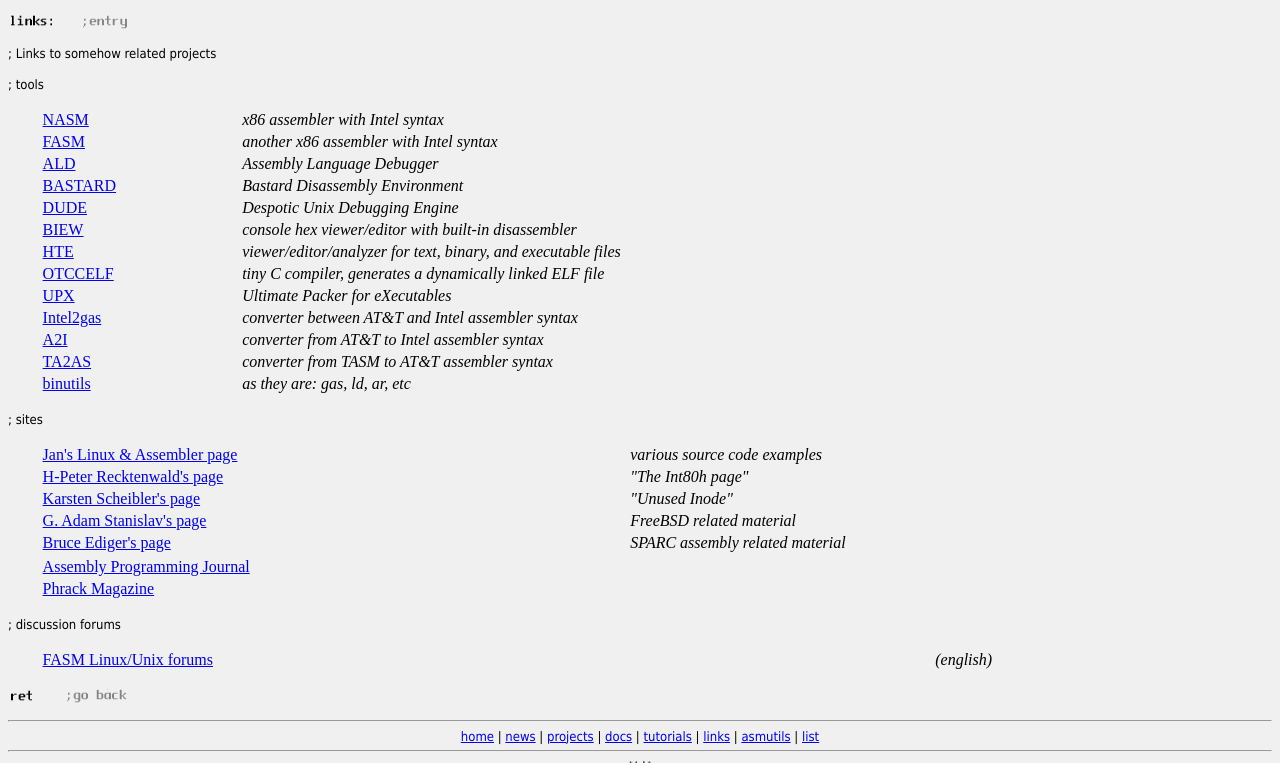
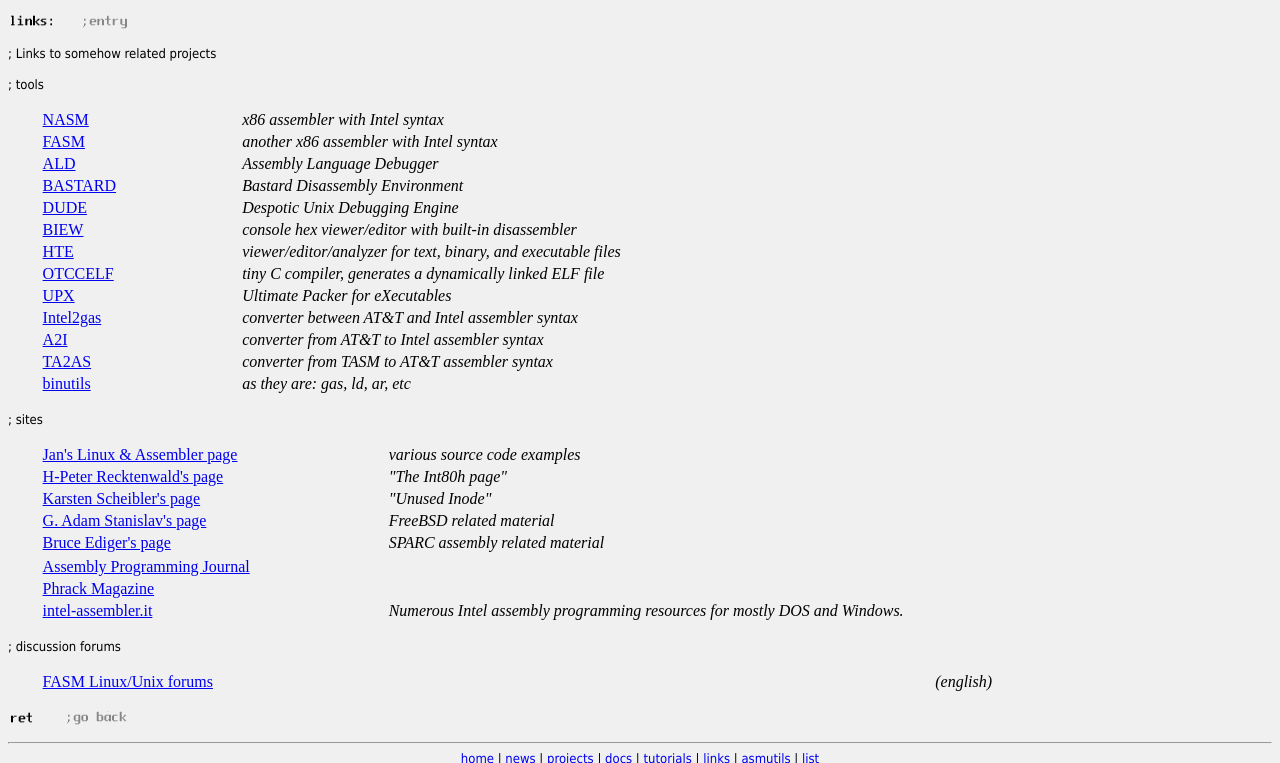
Before and after one commit to svn2github/Linux-Assembly-HOWTO, a plain HTML site: page htdocs/resources.html in a window 1280 px wide. Shown: the part 2037-2800 px from the top of the page. Drawn offline with Linux system fonts and the light colour scheme.

Commit message:
added link to intel-assembler.it
git-svn-id: https://svn.code.sf.net/p/asm/svn@18 1c43d60b-6f94-448c-9bc2-375031170263

```diff
--- a/htdocs/resources.html
+++ b/htdocs/resources.html
@@ -68,7 +68,7 @@
 			</tr>
 			-->
 			<tr>
-				<td><a https://sites.google.com/site/e3editor/</a></td>
+				<td><a href=https://sites.google.com/site/e3editor/>e3editor</a></td>
 				<td>WordStar-like text editor</td>
 				<td>IA32</td>
 				<td>Linux, *BSD, AtheOS, BeOS, Win32</td>
@@ -617,6 +617,9 @@
 				<td><a href=http://phrack.org>Phrack Magazine</a></td>
 				<td><i></i></td>
 			</tr>
+			<tr>
+				<td><a href=http://intel-assembler.it>intel-assembler.it</a></td>
+				<td><i>Numerous Intel assembly programming resources for mostly DOS and Windows.</i></td>
 		</table>
 	</p>
 	<p>
```
